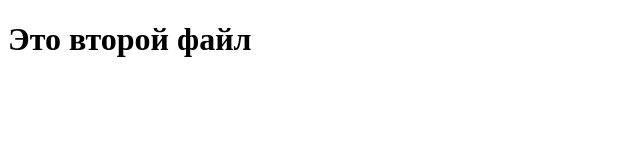
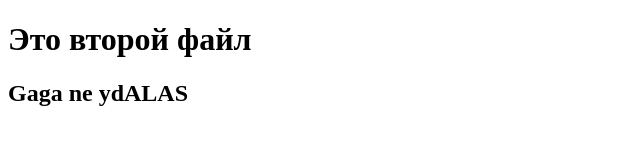
Before and after one commit to medvedevmykhajlo/medvedevmykhajlo.github.io, a plain HTML site: page index2.html in a window 1280 px wide. Shown: the whole page, without its empty margins (0-640 px from the left). Drawn offline with Linux system fonts and the light colour scheme.

Commit message:
my first commit

```diff
--- a/index2.html
+++ b/index2.html
@@ -8,5 +8,6 @@
 </head>
 <body>
    <h1>Это второй файл</h1>
+   <h2>Gaga ne ydALAS</h2>
 </body>
 </html>
```
